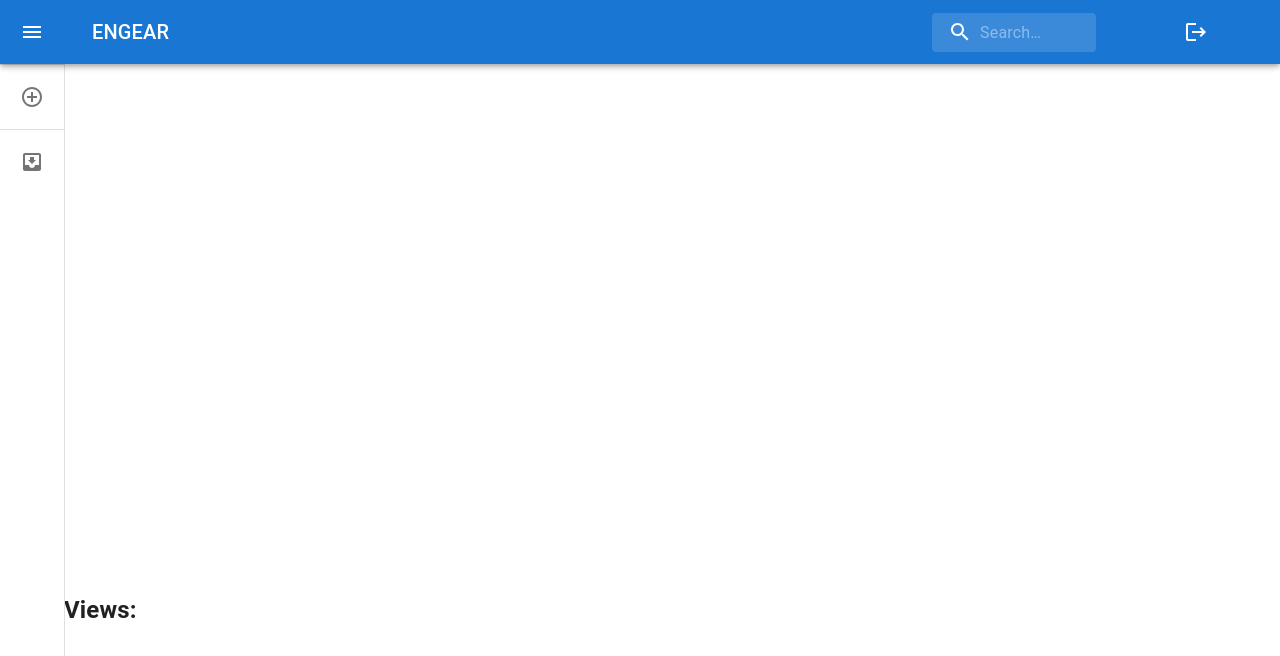
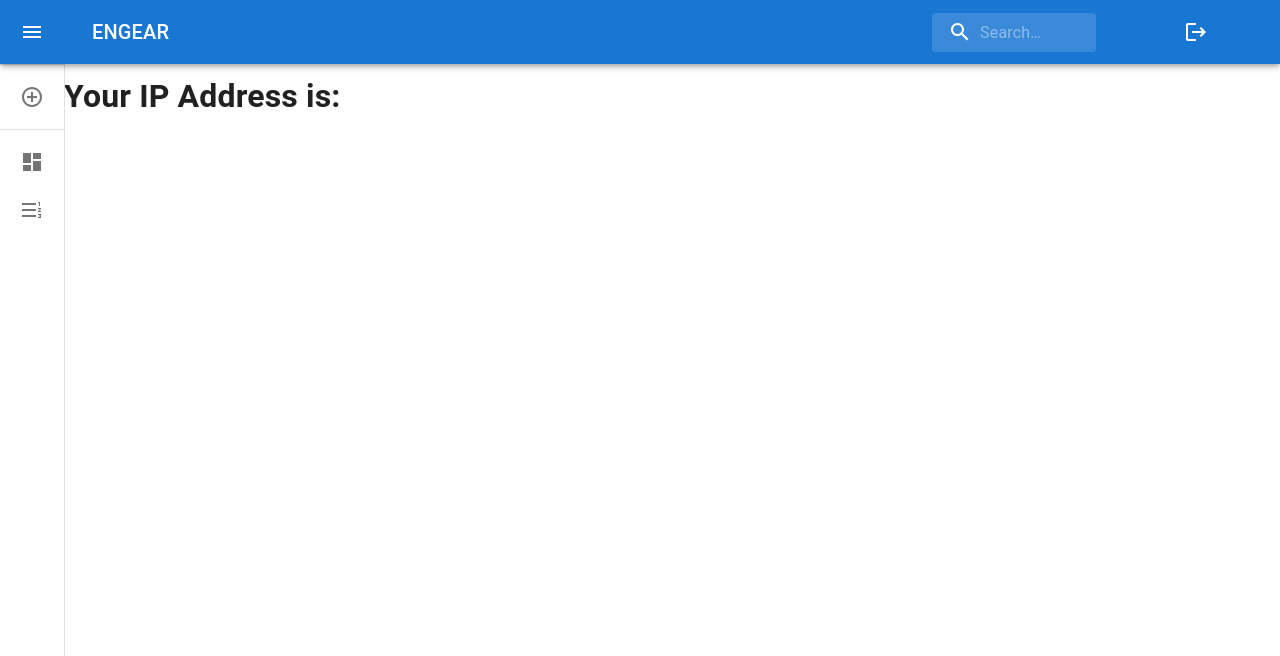
Before and after one commit to themolinario/engear, a React (Vite) app in the folder frontend/: page /metrics in a window 1280 px wide. Shown: the top 656 px of the page. Built offline with nearby package versions, Linux system fonts and the light colour scheme; no server answers.

Commit message:
Feature: added ip

```diff
--- a/frontend/src/layout/components/NavBar.tsx
+++ b/frontend/src/layout/components/NavBar.tsx
@@ -20,10 +20,10 @@ import {
     useTheme
 } from "@mui/material";
 import MuiDrawer from '@mui/material/Drawer';
-import InboxIcon from '@mui/icons-material/MoveToInbox';
+import FormatListNumberedRtlIcon from '@mui/icons-material/FormatListNumberedRtl';
 import ChevronLeftIcon from '@mui/icons-material/ChevronLeft';
 import ChevronRightIcon from '@mui/icons-material/ChevronRight';
-import MailIcon from '@mui/icons-material/Mail';
+import DashboardIcon from '@mui/icons-material/Dashboard';
 import MuiAppBar, { AppBarProps as MuiAppBarProps } from '@mui/material/AppBar';
 import {useState} from "react";
 import {useNavigate} from "react-router-dom";
@@ -254,7 +254,7 @@ export default function NavBar() {
                 </List>
                 <Divider />
                 <List>
-                    {['Da costruire'].map((text, index) => (
+                    {['Dashboard', 'Metrics'].map((text, index) => (
                         <ListItem key={text} disablePadding sx={{ display: 'block' }}>
                             <ListItemButton
                                 sx={{
@@ -262,6 +262,7 @@ export default function NavBar() {
                                     justifyContent: open ? 'initial' : 'center',
                                     px: 2.5,
                                 }}
+                                onClick={() => text === "Dashboard" ? navigate("/home") : text === "Metrics" ? navigate("/metrics") : navigate("/")}
                             >
                                 <ListItemIcon
                                     sx={{
@@ -270,7 +271,7 @@ export default function NavBar() {
                                         justifyContent: 'center',
                                     }}
                                 >
-                                    {index % 2 === 0 ? <InboxIcon /> : <MailIcon />}
+                                    {index % 2 === 0 ? <DashboardIcon /> : <FormatListNumberedRtlIcon />}
                                 </ListItemIcon>
                                 <ListItemText primary={text} sx={{ opacity: open ? 1 : 0 }} />
                             </ListItemButton>
--- /dev/null
+++ b/frontend/src/pages/MetricsPage/index.tsx
@@ -0,0 +1,18 @@
+import { useEffect, useState } from 'react';
+
+export function MetricsPage () {
+        const [ipAddress, setIPAddress] = useState('')
+
+        useEffect(() => {
+            fetch('https://api.ipify.org?format=json')
+                .then(response => response.json())
+                .then(data => setIPAddress(data.ip))
+                .catch(error => console.log(error))
+        }, []);
+
+        return (
+            <div>
+                <h1>Your IP Address is: {ipAddress}</h1>
+            </div>
+        )
+}
```
Also changed, not shown: frontend/src/router.tsx (+5 -2 lines).
